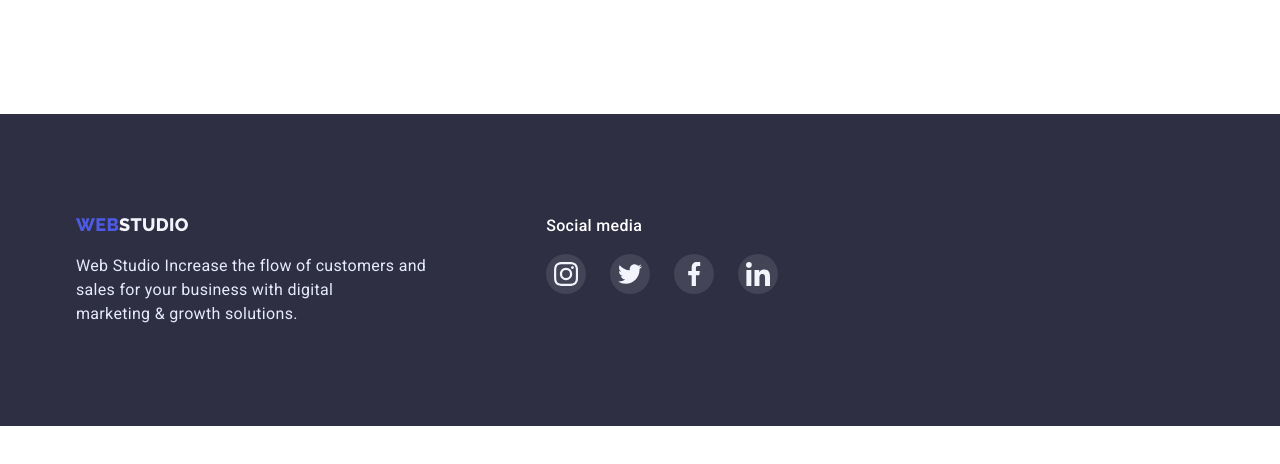
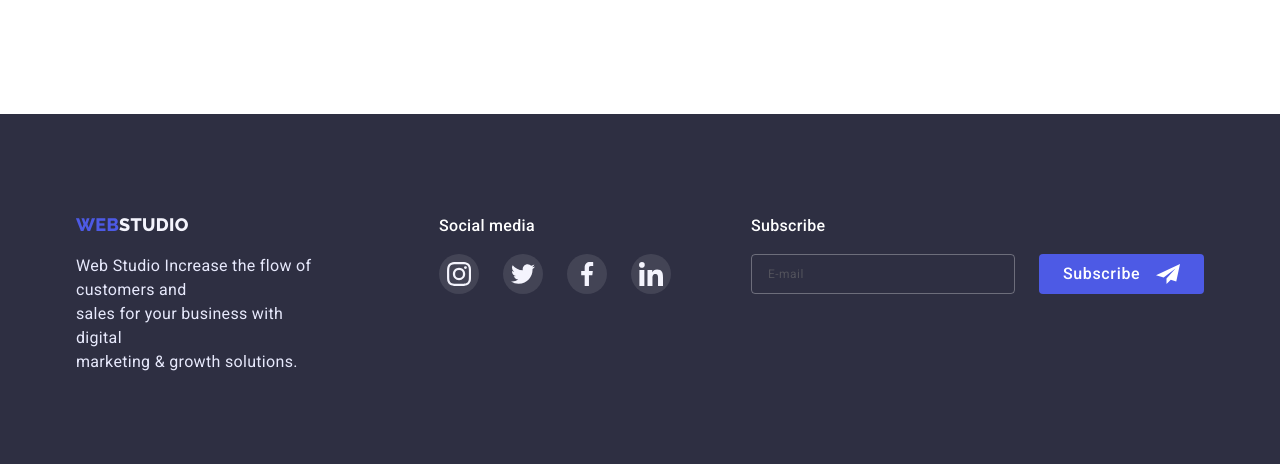
Before and after one commit to Volodya1989/goit-markup-hw-06, a plain HTML site: page index.html in a window 1280 px wide. Shown: the part 2842-3306 px from the top of the page. Before the commit the page ends 3268 px from the top, so only its background shows below. Drawn offline with nearby package versions, Linux system fonts and the light colour scheme.

Commit message:
subscription section added

```diff
--- a/css/style.css
+++ b/css/style.css
@@ -549,19 +549,16 @@ p {
 
 footer {
   background: var(--secondary-color);
+  padding-top: 100px;
+  padding-bottom: 100px;
 }
 
 .section-four {
   background: var(--bg-cloud-color);
 }
 
-footer {
-  padding-top: 100px;
-  padding-bottom: 100px;
-}
 .footer-section {
   display: flex;
-  flex-wrap: wrap;
   align-items: baseline;
 }
 .svg-i-footer {
@@ -680,3 +677,48 @@ img {
   offset: 0px, 1px;
   transition: var(--transition-time-and-cubic);
 }
+/* footer-form */
+.subscribe-form {
+  padding-left: 16px;
+  color: rgba(255, 255, 255, 0.6);
+  background-color: transparent;
+  border: 1px solid rgba(255, 255, 255, 0.3);
+  margin-top: 16px;
+  width: 264px;
+}
+.subscription-section {
+  margin-left: 80px;
+}
+
+.label-subscribe,
+.btn-subscribe {
+  color: var(--bg-white-color);
+  font-weight: 500;
+}
+.submit-wrapper {
+  display: flex;
+  align-items: inherit;
+}
+.btn-subscribe {
+  position: relative;
+  text-align: center;
+  width: 165px;
+  height: 40px;
+  margin-left: 24px;
+  margin-top: 16px;
+  padding: 8px 24px;
+  padding-right: 64px;
+  letter-spacing: 0.04em;
+}
+.btn-subscribe::after {
+  position: absolute;
+  content: '';
+  display: block;
+  top: 50%;
+  right: 0;
+  transform: translateY(-50%);
+  background-image: url('../images/icons.svg/icon-send.svg');
+  width: 24px;
+  height: 24px;
+  margin-right: 24px;
+}
--- a/index.html
+++ b/index.html
@@ -570,6 +570,16 @@
             </li>
           </ul>
         </div>
+        <div class="subscription-section">
+          <form >
+            <label class="label-subscribe" for="subscribe">Subscribe</label>
+
+            <div class="submit-wrapper">
+              <input class=" input-form subscribe-form" type="text" id="subscribe" placeholder="E-mail">
+              <button class="btn btn-order btn-subscribe" type="submit" >Subscribe <span class="btn-icon"></span></button>
+            </div>
+          </form>
+        </div>
       </div>
     </footer>
     <script src="./js/modal.js"></script>
```
Also changed, not shown: images/icons.svg/icon-send.svg (added).
